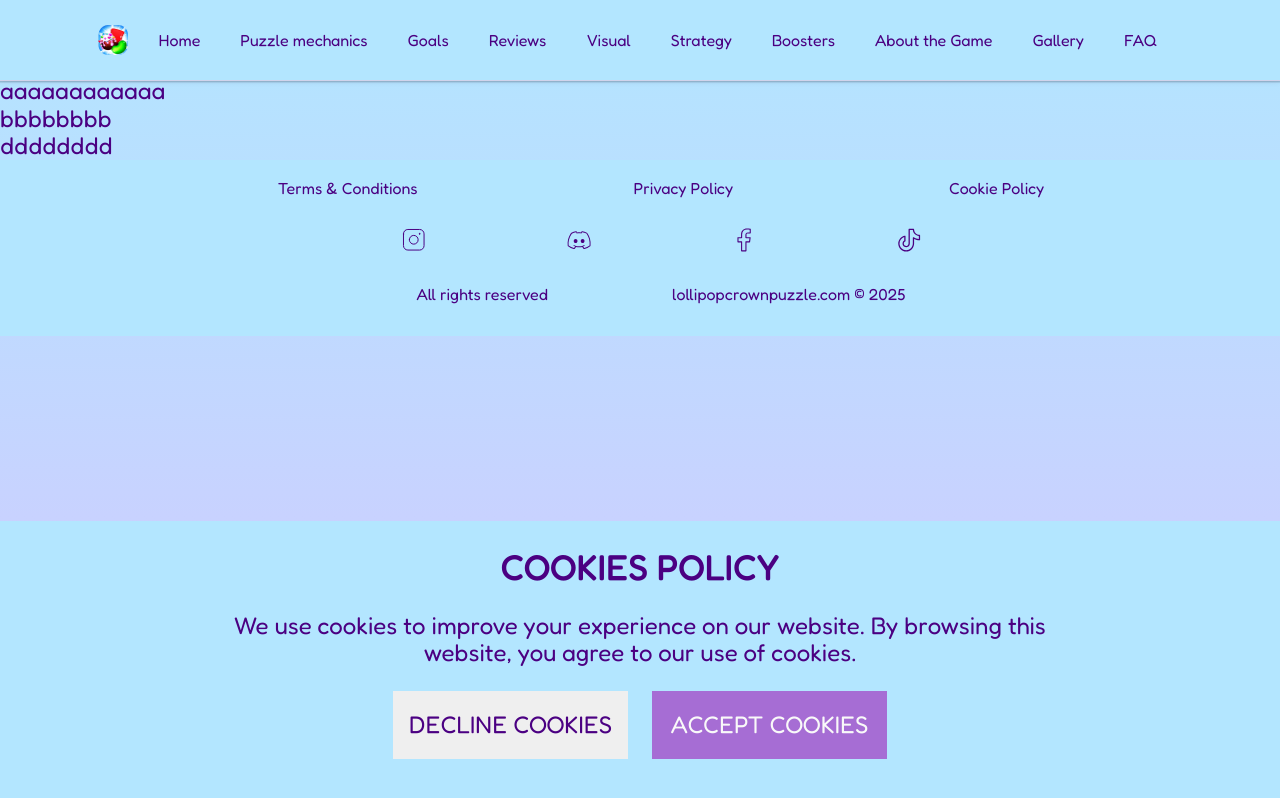
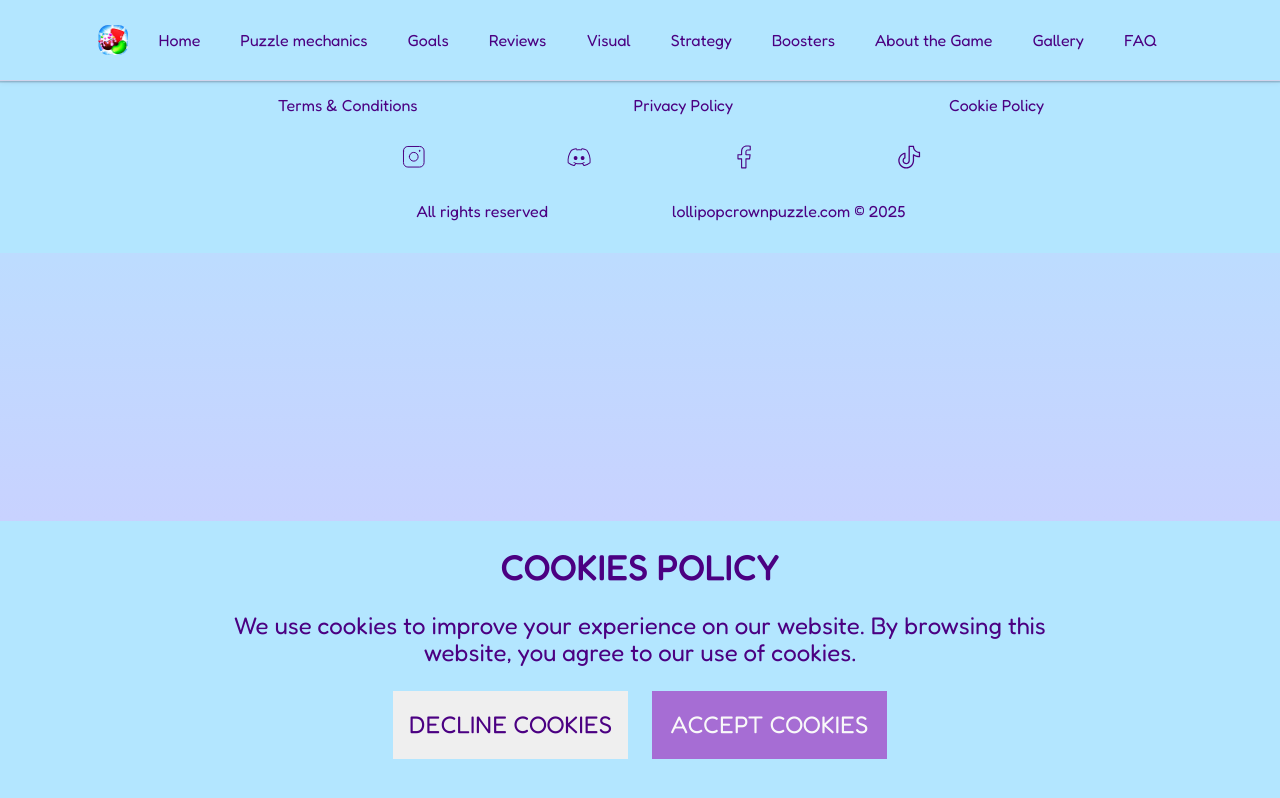
Before and after one commit to VladKorniiko/stp-9267, a plain HTML site: page index.html in a window 1280 px wide. Drawn offline with nearby package versions, Linux system fonts and the light colour scheme.

Commit message:
Deploying to gh-pages from @ VladKorniiko/stp-9267@814c55312842640d210b7138b726a5246ca26441 🚀

```diff
--- a/index.html
+++ b/index.html
@@ -103,9 +103,6 @@
   </div>
 </div>
 
-      <section><a href="./privacy_policy.html">aaaaaaaaaaaa </a></section>
-<section><a href="./terms_conditions.html">bbbbbbbb </a></section>
-<section><a href="./cookies_policy.html">dddddddd </a></section>
 
 
 
```
